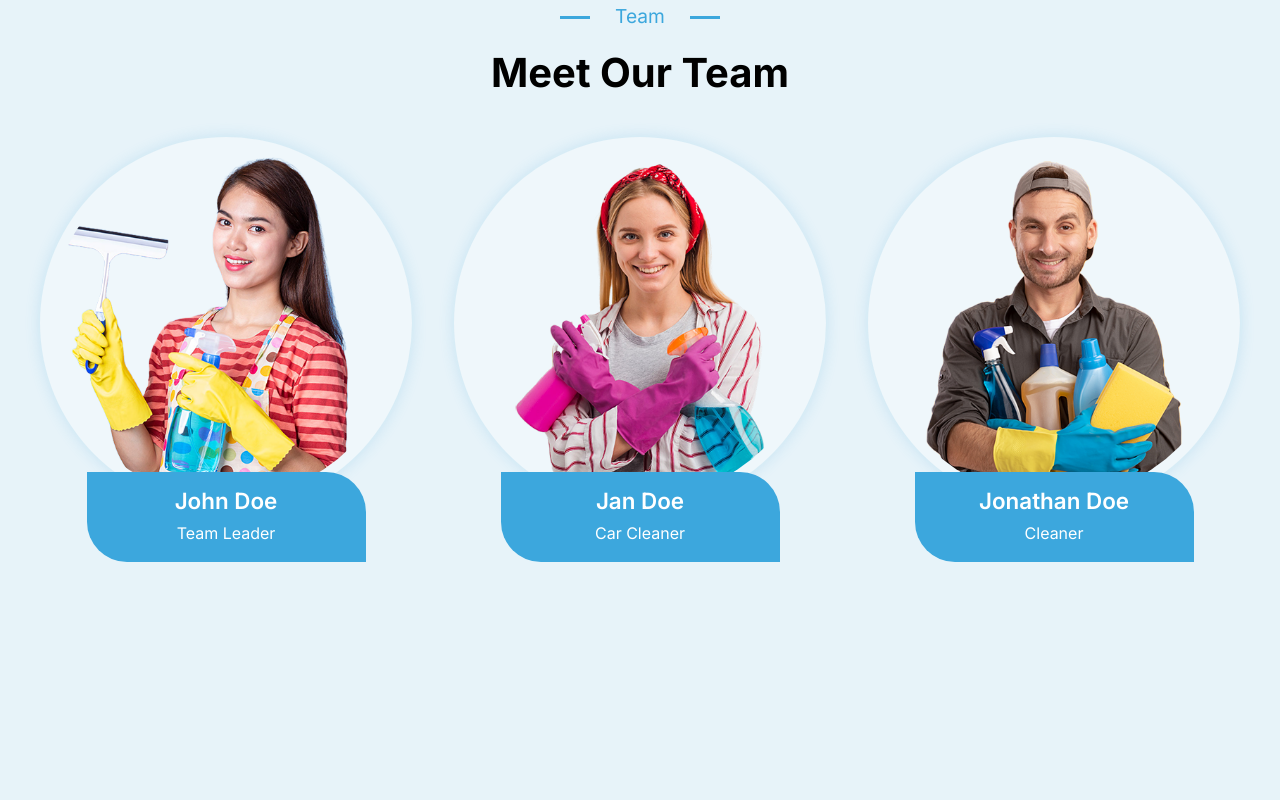
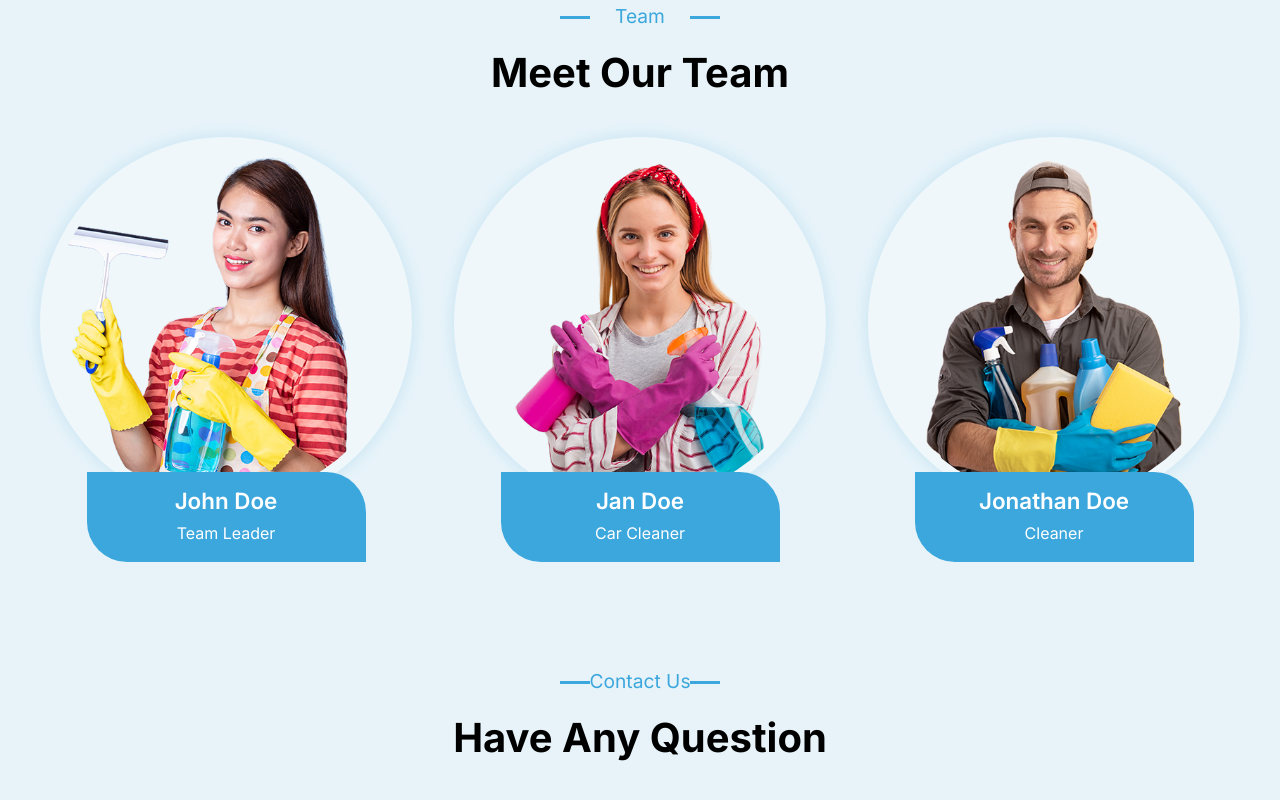
Before and after one commit to Bubblecrown/Home-Cleaning-Service, a React (Create React App) app: page / in a window 1280 px wide. Shown: the part 2861-3661 px from the top of the page. Before the commit the page ends 3450 px from the top, so only its background shows below. Built offline with nearby package versions, Linux system fonts and the light colour scheme.

Commit message:
divide circleLabel to globalstyle

```diff
--- a/src/globalStyles.js
+++ b/src/globalStyles.js
@@ -65,4 +65,12 @@ export const Column = styled.aside`
   }
 `;
 
+export const CircleLabel = `
+  background-color: ${BgCircleColor};
+  width: fit-content;
+  border-radius:50%;
+  margin:auto;
+  box-shadow: ${Boxshadow};
+`;
+
 export default GlobalStyles;
--- a/src/layouts/InfoSection/InfoStyle.js
+++ b/src/layouts/InfoSection/InfoStyle.js
@@ -3,8 +3,7 @@ import {
   Button,
   Primary,
   Secondary,
-  BgCircleColor,
-  Boxshadow,
+  CircleLabel,
 } from "../../globalStyles";
 
 
@@ -26,14 +25,6 @@ const Circle = `&:before {
   top: 50%;
   translate: -50% -50%;
   z-index: -1;}`;
-
-export const CircleLabel = `
-  background-color: ${BgCircleColor};
-  width: fit-content;
-  border-radius:50%;
-  margin:auto;
-  box-shadow: ${Boxshadow};
-`;
 
 export const HeroImg = styled.picture`
   width: 100%;
--- a/src/layouts/ServeSection/ServeStyle.js
+++ b/src/layouts/ServeSection/ServeStyle.js
@@ -1,5 +1,5 @@
 import styled from "styled-components";
-import { CircleLabel } from "../InfoSection/InfoStyle";
+import { CircleLabel } from "../../globalStyles";
 
 export const ServiceColumn = styled.aside`
   display: flex;
--- a/src/layouts/TeamSection/TeamStyle.js
+++ b/src/layouts/TeamSection/TeamStyle.js
@@ -1,6 +1,5 @@
 import styled from "styled-components";
-
-import { CircleLabel } from "../InfoSection/InfoStyle";
+import { CircleLabel } from "../../globalStyles";
 
 export const TeamColumn = styled.div`
   width: 31%;
--- a/src/pages/HomePage.js
+++ b/src/pages/HomePage.js
@@ -3,6 +3,7 @@ import { InfoSection, PricingSection, ServeSection, TeamSection } from "../layou
 import { HeroData } from "../data/InfoData";
 import { AboutusData } from "../data/InfoData";
 import { ServiceData } from "../data/ServiceData";
+import ContactSection from "../layouts/ContactSection/ContactSection";
 
 const HomePage = () => {
   return (
@@ -12,6 +13,7 @@ const HomePage = () => {
       <ServeSection {...ServiceData} />
       <PricingSection/>
       <TeamSection/>
+      <ContactSection/>
     </>
   );
 };
```
